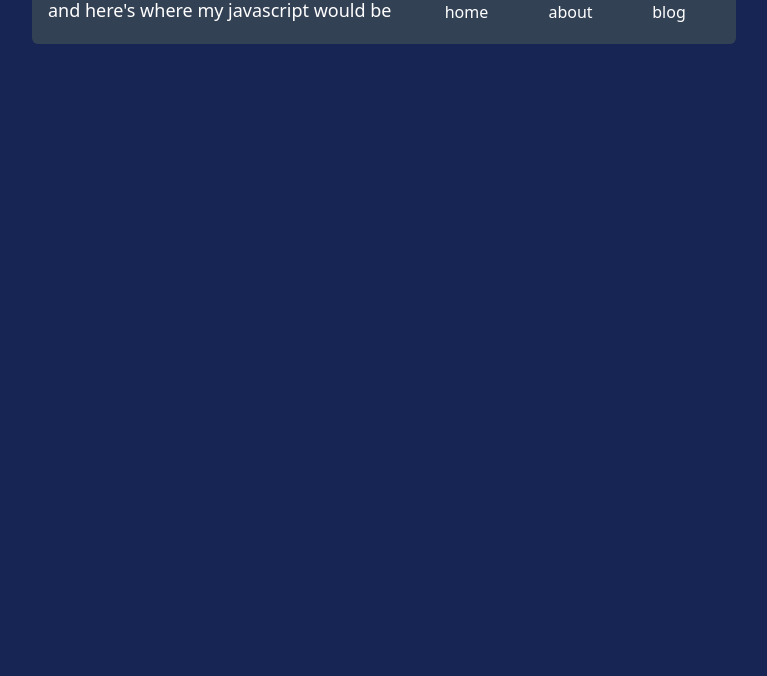
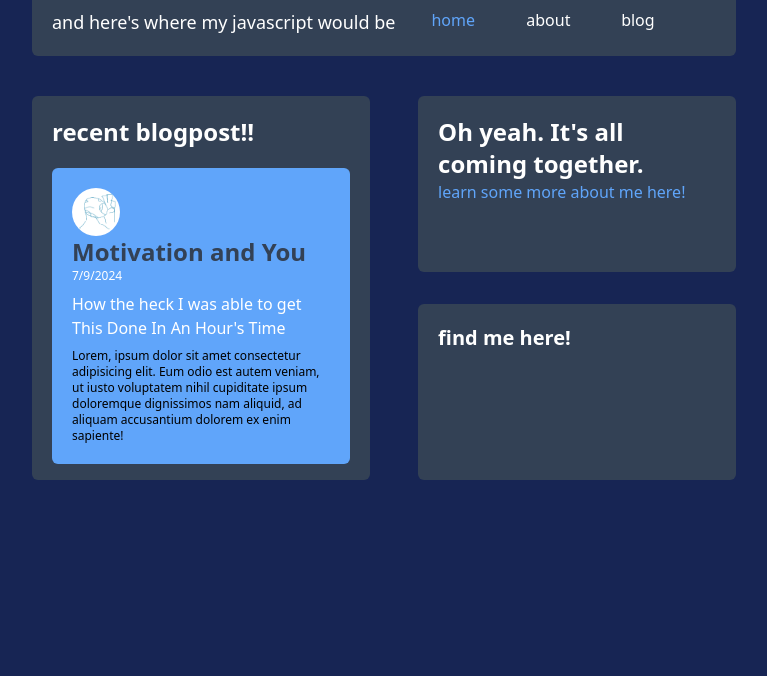
Before and after one commit to TrainThemAll/kyaqua, a plain HTML site: page index.html in a window 1280 px wide. Shown: the part 124-800 px from the top of the page, without its empty margins (256-1023 px from the left). Drawn offline with Linux system fonts and the light colour scheme.

Commit message:
hour three!! javascript did not happen the main layout is There, however

```diff
--- a/index.html
+++ b/index.html
@@ -8,30 +8,43 @@
     </head>
     <body class="bg-blue-950">
         <div>
-            <h1 class="mt-16 ml-72 text-4xl font-bold text-white">ky.aqua</h1>
+            <h1 class="mt-16 ml-72 pl-5 text-4xl font-bold text-white">ky.aqua</h1>
         </div>
-        <div class="bg-slate-700 h-16 mx-72 rounded-md">
+        <div class="bg-slate-700 m-2 p-5 mx-72 rounded-md">
             <div class="flex flex-row">
-                <div class="basis-2/3 p-4">
-                    <h1 class="text-white text-lg">and here's where my javascript would be</h1>
+                <div class="basis-2/3">
+                    <h1 class="text-white text-lg my-auto">and here's where my javascript would be</h1>
                 </div>
-                <div class="basis-1/6 p-5">
-                    <h1 class="text-white hover:underline"><a href="index.html">home</a></h1>
+                <div class="basis-1/6">
+                    <h1 class="text-blue-400 hover:underline my-auto"><a href="index.html">home</a></h1>
                 </div>
-                <div class="basis-1/6 p-5">
-                    <h1 class="text-white"><a href="about.html">about</a></h1>
+                <div class="basis-1/6">
+                    <h1 class="text-white hover:underline my-auto"><a href="about.html">about</a></h1>
                 </div>
-                <div class="basis-1/6 p-5">
-                    <h1 class="text-white"><a>blog</a></h1>
+                <div class="basis-1/6">
+                    <h1 class="text-white hover:underline my-auto"><a>blog</a></h1>
                 </div>
             </div>
         </div>
-        <div class="grid grid-cols-2 grid-rows-2 h-96 mx-72 mt-8">
-            <div class="bg-slate-700 mx-72 rounded-md row-span-full col-span-1">
-
+        <div class="flex flex-row">
+            <div class="bg-slate-700 mt-8 mr-6 ml-72 p-5 rounded-md basis-1/2 h-96">
+                <h1 class="text-2xl font-bold text-white">recent blogpost!!</h1>
+                <div class="rounded-md my-5 p-5 bg-blue-400">
+                    <img class="rounded-full w-12 h-12" src="New Project(2).png">
+                    <h1 class="text-2xl font-bold text-slate-700">Motivation and You</h1>
+                    <p class="text-xs text-white">7/9/2024</p>
+                    <p class="mt-2 text-white">How the heck I was able to get This Done In An Hour's Time</p>
+                    <p class="mt-2 text-xs text-gray-500">Lorem, ipsum dolor sit amet consectetur adipisicing elit. Eum odio est autem veniam, ut iusto voluptatem nihil cupiditate ipsum doloremque dignissimos nam aliquid, ad aliquam accusantium dolorem ex enim sapiente!</p>
+                </div>
             </div>
-            <div>
-
+            <div class="basis-1/2 mt-8 mr-72 ml-6 flex flex-col">
+                <div class="bg-slate-700 p-5 rounded-md basis-1/2">
+                    <h1 class="text-2xl font-bold text-white">Oh yeah. It's all coming together.</h1>
+                    <a class="text-blue-400 hover:underline">learn some more about me here!</a>
+                </div>
+                <div class="bg-slate-700 mt-8 p-5 rounded-md basis-1/2">
+                    <h2 class="text-xl font-bold text-white">find me here!</h2>
+                </div>
             </div>
         </div>
     </body>
```
Also changed, not shown: New Project(2).png (added), output.css.
